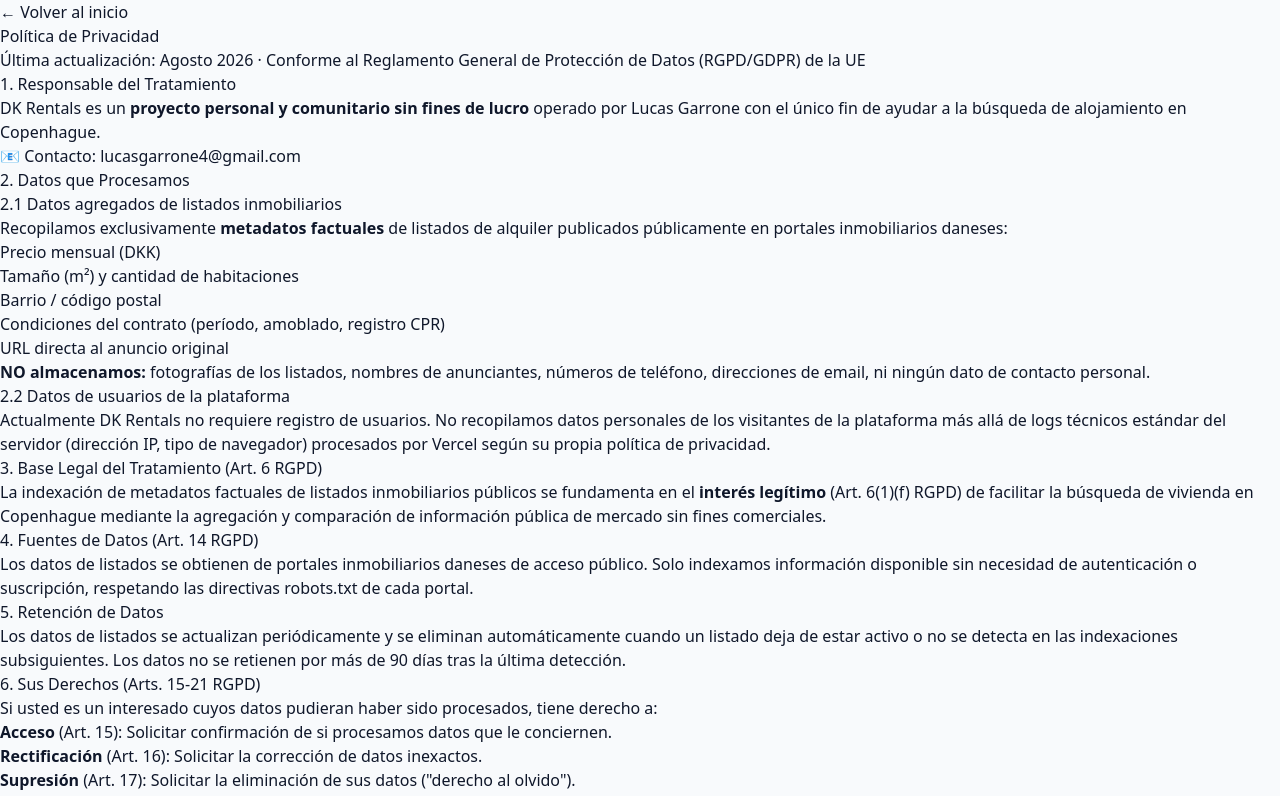
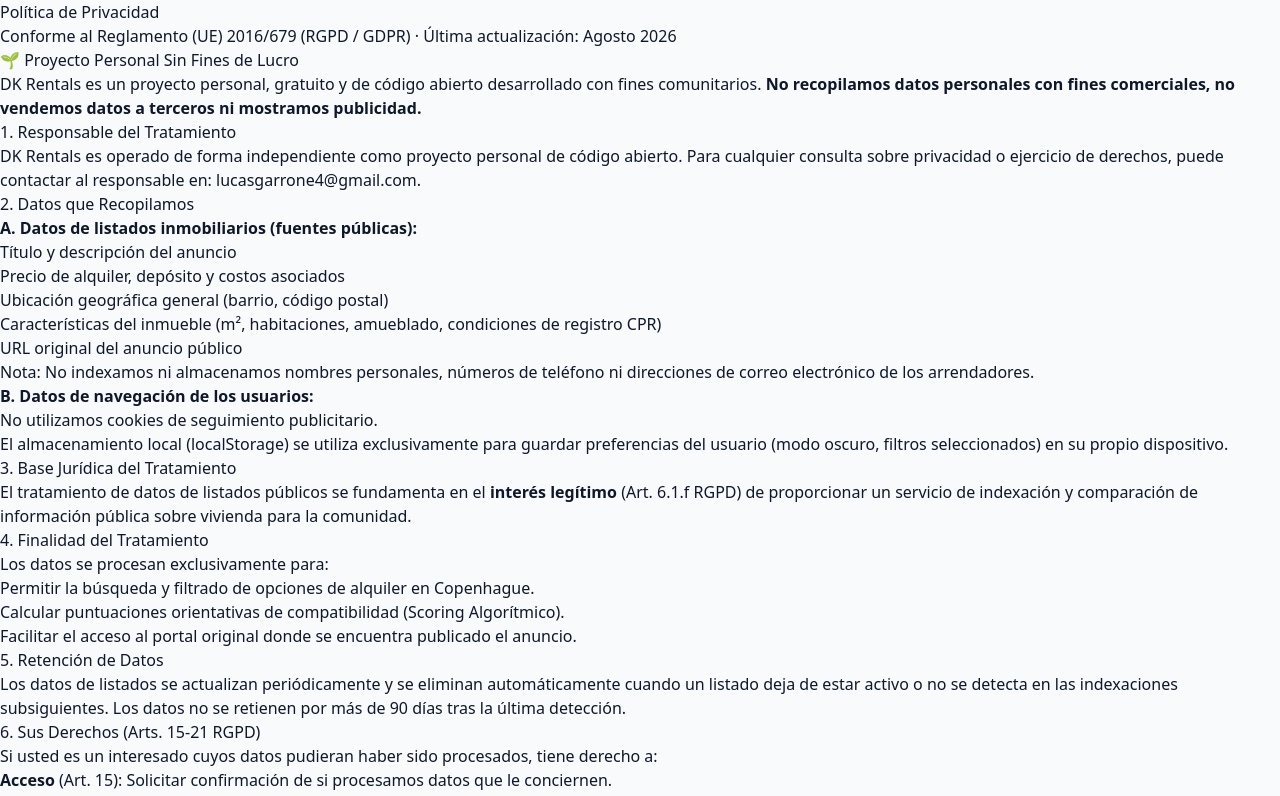
Before and after one commit to lucasGarrone2/DkApp, a Next.js app in the folder frontend/: page /privacy in a window 1280 px wide. Shown: the top 796 px of the page. Built offline with nearby package versions, Linux system fonts and the light colour scheme.

Commit message:
Fix: Escape quotes in legal, privacy, and ListingCard to pass Next.js production linting

```diff
--- a/frontend/src/app/privacy/page.tsx
+++ b/frontend/src/app/privacy/page.tsx
@@ -1,57 +1,79 @@
-import Link from 'next/link';
-
 export const metadata = {
   title: 'Política de Privacidad — DK Rentals',
-  description: 'Política de privacidad y protección de datos de DK Rentals conforme al RGPD.',
+  description: 'Información sobre el tratamiento de datos personales conforme al Reglamento General de Protección de Datos (RGPD / GDPR).',
 };
 
 export default function PrivacyPage() {
   return (
-    <div className="min-h-screen bg-slate-50/70 dark:bg-[#080d1a]">
-      <div className="container mx-auto px-4 sm:px-6 py-12 max-w-3xl">
-        <Link href="/" className="text-xs text-blue-600 dark:text-blue-400 hover:underline font-semibold mb-6 inline-block">← Volver al inicio</Link>
+    <div className="container mx-auto px-4 py-12 max-w-3xl">
+      <div className="bg-white dark:bg-slate-800 rounded-2xl border border-slate-200 dark:border-slate-700 p-8 space-y-6 shadow-sm">
+        <h1 className="text-2xl font-bold text-slate-900 dark:text-white">
+          Política de Privacidad
+        </h1>
+        <p className="text-xs text-slate-500 dark:text-slate-400">
+          Conforme al Reglamento (UE) 2016/679 (RGPD / GDPR) · Última actualización: Agosto 2026
+        </p>
 
-        <h1 className="text-2xl font-extrabold text-slate-900 dark:text-white mb-2">Política de Privacidad</h1>
-        <p className="text-xs text-slate-500 dark:text-slate-400 mb-8">Última actualización: Agosto 2026 · Conforme al Reglamento General de Protección de Datos (RGPD/GDPR) de la UE</p>
-
-        <div className="prose prose-sm dark:prose-invert max-w-none space-y-6 text-slate-700 dark:text-slate-300 text-sm leading-relaxed">
+        <div className="space-y-6 text-sm text-slate-700 dark:text-slate-300 leading-relaxed">
+          <section className="bg-blue-50/60 dark:bg-blue-950/30 border border-blue-200 dark:border-blue-900/50 rounded-xl p-4">
+            <h2 className="text-base font-bold text-blue-900 dark:text-blue-200 mb-1">
+              🌱 Proyecto Personal Sin Fines de Lucro
+            </h2>
+            <p className="text-xs text-blue-800 dark:text-blue-300">
+              DK Rentals es un proyecto personal, gratuito y de código abierto desarrollado con fines comunitarios.
+              <strong> No recopilamos datos personales con fines comerciales, no vendemos datos a terceros ni mostramos publicidad.</strong>
+            </p>
+          </section>
 
           <section>
             <h2 className="text-lg font-bold text-slate-900 dark:text-white">1. Responsable del Tratamiento</h2>
             <p>
-              DK Rentals es un <strong>proyecto personal y comunitario sin fines de lucro</strong> operado por Lucas Garrone con el único fin de ayudar a la búsqueda de alojamiento en Copenhague.<br />
-              📧 Contacto: <a href="mailto:lucasgarrone4@gmail.com" className="text-blue-600 dark:text-blue-400 hover:underline">lucasgarrone4@gmail.com</a>
+              DK Rentals es operado de forma independiente como proyecto personal de código abierto. Para cualquier consulta sobre privacidad
+              o ejercicio de derechos, puede contactar al responsable en: <a href="mailto:lucasgarrone4@gmail.com" className="text-blue-600 dark:text-blue-400 hover:underline font-semibold">lucasgarrone4@gmail.com</a>.
             </p>
           </section>
 
           <section>
-            <h2 className="text-lg font-bold text-slate-900 dark:text-white">2. Datos que Procesamos</h2>
-            <h3 className="text-sm font-bold text-slate-800 dark:text-slate-200">2.1 Datos agregados de listados inmobiliarios</h3>
-            <p>Recopilamos exclusivamente <strong>metadatos factuales</strong> de listados de alquiler publicados públicamente en portales inmobiliarios daneses:</p>
-            <ul className="list-disc pl-5 space-y-1">
-              <li>Precio mensual (DKK)</li>
-              <li>Tamaño (m²) y cantidad de habitaciones</li>
-              <li>Barrio / código postal</li>
-              <li>Condiciones del contrato (período, amoblado, registro CPR)</li>
-              <li>URL directa al anuncio original</li>
-            </ul>
-            <p className="mt-2"><strong>NO almacenamos:</strong> fotografías de los listados, nombres de anunciantes, números de teléfono, direcciones de email, ni ningún dato de contacto personal.</p>
+            <h2 className="text-lg font-bold text-slate-900 dark:text-white">2. Datos que Recopilamos</h2>
+            <div className="space-y-2">
+              <p><strong>A. Datos de listados inmobiliarios (fuentes públicas):</strong></p>
+              <ul className="list-disc pl-5 space-y-1">
+                <li>Título y descripción del anuncio</li>
+                <li>Precio de alquiler, depósito y costos asociados</li>
+                <li>Ubicación geográfica general (barrio, código postal)</li>
+                <li>Características del inmueble (m², habitaciones, amueblado, condiciones de registro CPR)</li>
+                <li>URL original del anuncio público</li>
+              </ul>
+              <p className="font-semibold text-xs text-slate-500 dark:text-slate-400">
+                Nota: No indexamos ni almacenamos nombres personales, números de teléfono ni direcciones de correo electrónico de los arrendadores.
+              </p>
 
-            <h3 className="text-sm font-bold text-slate-800 dark:text-slate-200 mt-4">2.2 Datos de usuarios de la plataforma</h3>
-            <p>Actualmente DK Rentals no requiere registro de usuarios. No recopilamos datos personales de los visitantes de la plataforma más allá de logs técnicos estándar del servidor (dirección IP, tipo de navegador) procesados por Vercel según su propia política de privacidad.</p>
+              <p className="pt-2"><strong>B. Datos de navegación de los usuarios:</strong></p>
+              <ul className="list-disc pl-5 space-y-1">
+                <li>No utilizamos cookies de seguimiento publicitario.</li>
+                <li>El almacenamiento local (localStorage) se utiliza exclusivamente para guardar preferencias del usuario (modo oscuro, filtros seleccionados) en su propio dispositivo.</li>
+              </ul>
+            </div>
           </section>
 
           <section>
-            <h2 className="text-lg font-bold text-slate-900 dark:text-white">3. Base Legal del Tratamiento (Art. 6 RGPD)</h2>
+            <h2 className="text-lg font-bold text-slate-900 dark:text-white">3. Base Jurídica del Tratamiento</h2>
             <p>
-              La indexación de metadatos factuales de listados inmobiliarios públicos se fundamenta en el <strong>interés legítimo</strong> (Art. 6(1)(f) RGPD)
-              de facilitar la búsqueda de vivienda en Copenhague mediante la agregación y comparación de información pública de mercado sin fines comerciales.
+              El tratamiento de datos de listados públicos se fundamenta en el <strong>interés legítimo</strong> (Art. 6.1.f RGPD)
+              de proporcionar un servicio de indexación y comparación de información pública sobre vivienda para la comunidad.
             </p>
           </section>
 
           <section>
-            <h2 className="text-lg font-bold text-slate-900 dark:text-white">4. Fuentes de Datos (Art. 14 RGPD)</h2>
-            <p>Los datos de listados se obtienen de portales inmobiliarios daneses de acceso público. Solo indexamos información disponible sin necesidad de autenticación o suscripción, respetando las directivas robots.txt de cada portal.</p>
+            <h2 className="text-lg font-bold text-slate-900 dark:text-white">4. Finalidad del Tratamiento</h2>
+            <p>
+              Los datos se procesan exclusivamente para:
+            </p>
+            <ul className="list-disc pl-5 space-y-1">
+              <li>Permitir la búsqueda y filtrado de opciones de alquiler en Copenhague.</li>
+              <li>Calcular puntuaciones orientativas de compatibilidad (Scoring Algorítmico).</li>
+              <li>Facilitar el acceso al portal original donde se encuentra publicado el anuncio.</li>
+            </ul>
           </section>
 
           <section>
@@ -68,7 +90,7 @@
             <ul className="list-disc pl-5 space-y-1">
               <li><strong>Acceso</strong> (Art. 15): Solicitar confirmación de si procesamos datos que le conciernen.</li>
               <li><strong>Rectificación</strong> (Art. 16): Solicitar la corrección de datos inexactos.</li>
-              <li><strong>Supresión</strong> (Art. 17): Solicitar la eliminación de sus datos ("derecho al olvido").</li>
+              <li><strong>Supresión</strong> (Art. 17): Solicitar la eliminación de sus datos (&ldquo;derecho al olvido&rdquo;).</li>
               <li><strong>Oposición</strong> (Art. 21): Oponerse al tratamiento basado en interés legítimo.</li>
               <li><strong>Reclamación</strong>: Tiene derecho a presentar una reclamación ante la autoridad de protección de datos danesa (Datatilsynet) en <a href="https://www.datatilsynet.dk" target="_blank" rel="noopener noreferrer" className="text-blue-600 dark:text-blue-400 hover:underline">datatilsynet.dk</a>.</li>
             </ul>
@@ -84,10 +106,10 @@
           </section>
 
           <section>
-            <h2 className="text-lg font-bold text-slate-900 dark:text-white">8. Cookies</h2>
+            <h2 className="text-lg font-bold text-slate-900 dark:text-white">8. Modificaciones a esta Política</h2>
             <p>
-              DK Rentals utiliza únicamente cookies técnicas esenciales para el funcionamiento de la plataforma (preferencia de tema oscuro/claro).
-              No utilizamos cookies de seguimiento, analíticas ni publicitarias.
+              Esta política puede actualizarse periódicamente. La versión más reciente siempre estará disponible en este enlace
+              con la fecha de última actualización indicada al inicio.
             </p>
           </section>
         </div>
--- a/frontend/src/components/ListingCard.tsx
+++ b/frontend/src/components/ListingCard.tsx
@@ -307,7 +307,7 @@
         {/* Note Preview if exists */}
         {listing.notes && (
           <div className="mb-3.5 bg-amber-50/80 dark:bg-amber-950/30 border border-amber-200/80 dark:border-amber-900/50 p-2.5 rounded-xl text-[11px] text-amber-900 dark:text-amber-200">
-            <span className="font-bold">{listing.contacted_by || 'Nota'}:</span> "{listing.notes}"
+            <span className="font-bold">{listing.contacted_by || 'Nota'}:</span> &ldquo;{listing.notes}&rdquo;
           </div>
         )}
 
```
Also changed, not shown: frontend/src/app/legal/page.tsx (+40 -31 lines).
